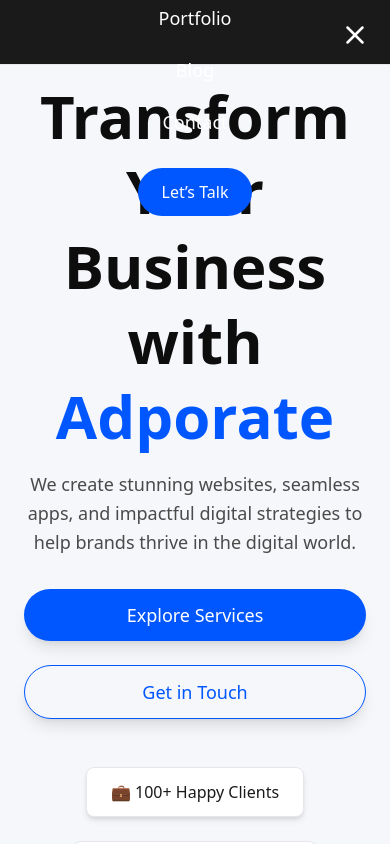
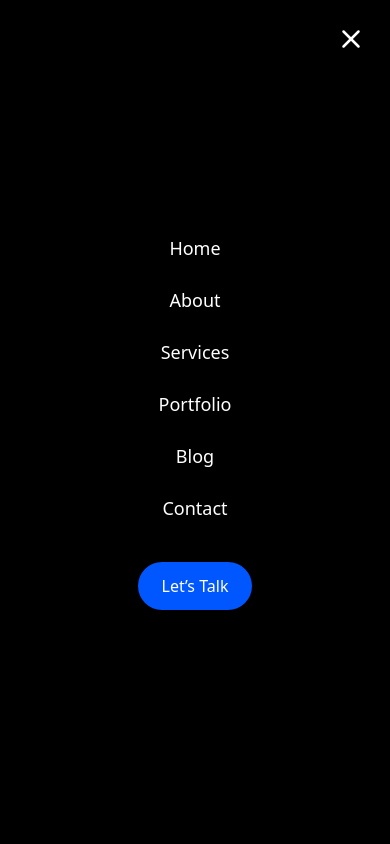
Before and after one commit to shan3274/adporate-co, a Next.js app: page / in a window 390 px wide. Both pictures are taken after a click on the button 353 px from the left and 29 px from the top of the page. Shown: the top 844 px of the page. Built offline with nearby package versions, Linux system fonts and the light colour scheme.

Commit message:
fixed mobile header

```diff
--- a/components/Header.jsx
+++ b/components/Header.jsx
@@ -18,7 +18,14 @@
   const [isOpen, setIsOpen] = useState(false);
 
   return (
-    <nav className="fixed top-0 left-0 w-full bg-white/90 backdrop-blur-md px-6 py-4 z-50 border-b border-gray-200">
+    <nav
+      className="fixed top-0 left-0 w-full px-6 py-4 border-b border-gray-200 z-[60] transition-all duration-300"
+      style={{
+        background: isOpen ? "#1A1A1A" : "rgba(255, 255, 255, 0.9)",
+        backdropFilter: isOpen ? "none" : "blur(10px)",
+        WebkitBackdropFilter: isOpen ? "none" : "blur(10px)",
+      }}
+    >
       <div className="max-w-7xl mx-auto flex justify-between items-center">
         {/* 🔹 Logo */}
         <Link href="/" className="text-xl font-bold text-[#1A1A1A]">
@@ -57,6 +64,8 @@
       </div>
 
       {/* 🔹 Mobile Navbar */}
+      {/* 🔹 Mobile Navbar */}
+      {/* 🔹 Mobile Navbar */}
       <AnimatePresence>
         {isOpen && (
           <motion.div
@@ -64,12 +73,12 @@
             animate={{ x: 0 }}
             exit={{ x: "100%" }}
             transition={{ duration: 0.3, ease: "easeInOut" }}
-            className="fixed top-0 right-0 w-full h-full bg-[#1A1A1A] text-white z-50 flex flex-col items-center justify-center "
+            className="fixed top-0 left-0 w-full h-screen bg-black z-[9999] flex flex-col items-center justify-center px-6"
           >
             {/* ❌ Close Button */}
             <button
               onClick={() => setIsOpen(false)}
-              className="absolute top-5 right-5 text-white"
+              className="absolute top-6 right-6 text-white"
             >
               <X size={30} />
             </button>
@@ -91,7 +100,7 @@
             {/* 📍 CTA Button */}
             <Link
               href="/contact"
-              className="mt-8 px-6 py-3 text-white bg-[#0057FF] rounded-full hover:bg-[#0040CC] transition-all"
+              className="mt-10 px-6 py-3 text-white bg-[#0057FF] rounded-full hover:bg-[#0040CC] transition-all"
             >
               Let’s Talk
             </Link>
```
